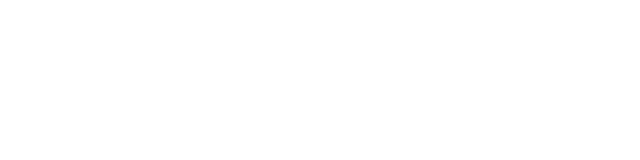
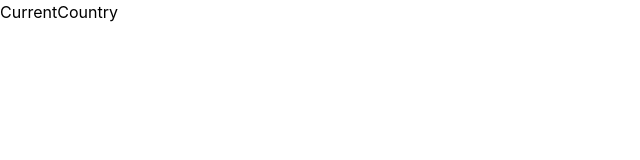
Before and after one commit to WeikeShi0730/worldle, a React (Create React App) app: page / in a window 1280 px wide. Shown: the top 160 px of the page, without its empty margins (0-640 px from the left). Built offline with nearby package versions, Linux system fonts and the light colour scheme.

Commit message:
Add current country component

```diff
--- a/src/App.tsx
+++ b/src/App.tsx
@@ -1,5 +1,11 @@
+import CurrentCountry from "./components/current-country.component";
+
 function App() {
-  return <div></div>;
+  return (
+    <div>
+      <CurrentCountry />
+    </div>
+  );
 }
 
 export default App;
--- /dev/null
+++ b/src/components/current-country.component.tsx
@@ -0,0 +1,7 @@
+import React from "react";
+
+const CurrentCountry = () => {
+  return <div>CurrentCountry</div>;
+};
+
+export default CurrentCountry;
```
